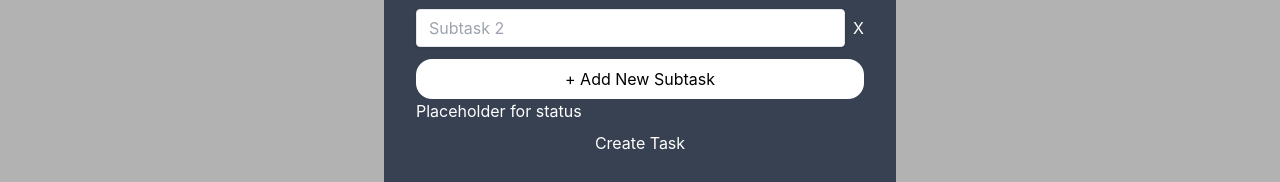
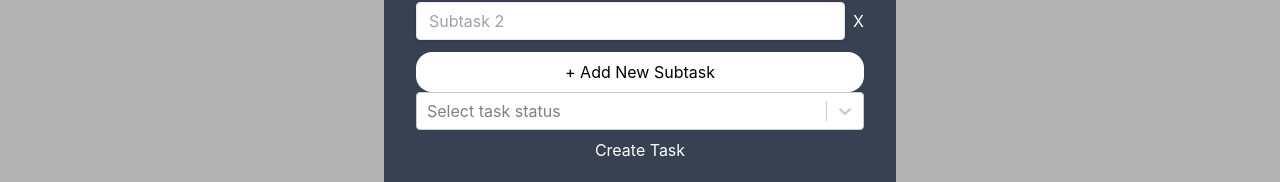
Before and after one commit to kkulek/kanban-board, a React (Create React App) app: page / in a window 1280 px wide. Both pictures are taken after a click on the button "Add Task". Shown: the part 413-595 px from the top of the page. Built offline with nearby package versions, Linux system fonts and the light colour scheme; no server answers; the database is empty.

Commit message:
select status moves task to proper database collection

```diff
--- a/src/components/elements/Form.jsx
+++ b/src/components/elements/Form.jsx
@@ -1,4 +1,5 @@
 import React, {useContext} from "react";
+import Select from "react-select";
 import {Label} from "./Label";
 import {Input} from "./Input";
 import {Button} from "./Button";
@@ -13,8 +14,15 @@ export function Form({editTask, task}){
         handleAddSubtask,
         handleRemoveSubtask,
         handleEditTask,
-        handleSubmitTask
+        handleSubmitTask,
+        handleSelect
     } = useContext(GlobalContext)
+
+    const options = [
+        {value: 'todo', label: 'Todo'},
+        {value: 'active', label: 'Active'},
+        {value: 'done', label: 'Done'}
+    ]
 
     return (
         <form>
@@ -40,7 +48,11 @@ export function Form({editTask, task}){
                     className="block w-full bg-white rounded-2xl px-3 py-2 text-black"
             >+ Add New Subtask
             </button>
-            <h3>Placeholder for status</h3>
+            <Select options={options}
+                    placeholder="Select task status"
+                    name="column"
+                    onChange={handleSelect}
+            />
             {editTask
                 ? (<Button type="submit" cta="Edit Task" color="blue"
                            submit={() => handleEditTask(task.id)}/>)
--- a/src/components/hooks/useForm.jsx
+++ b/src/components/hooks/useForm.jsx
@@ -38,6 +38,13 @@ export function useForm(task) {
         }))
     }
 
+    function handleSelect(event) {
+        setInput(prevState => ({
+            ...prevState,
+            column: event.value
+        }))
+    }
+
     const handleSubtaskChange = index => event => {
         const newSubtasks = input.subtasks.map((subtask, subtaskIndex) => {
             if (index !== subtaskIndex) return subtask;
@@ -65,7 +72,8 @@ export function useForm(task) {
 
     const handleSubmitTask = async () => {
         if (input !== "") {
-            await addDoc(collection(db, "todos"), {
+            const status = input.column
+            await addDoc(collection(db, status), {
                 input,
                 completed: false,
             });
@@ -87,6 +95,7 @@ export function useForm(task) {
         handleSubtaskChange,
         handleAddSubtask,
         handleRemoveSubtask,
-        handleSubmitTask
+        handleSubmitTask,
+        handleSelect
     }
 }
```
